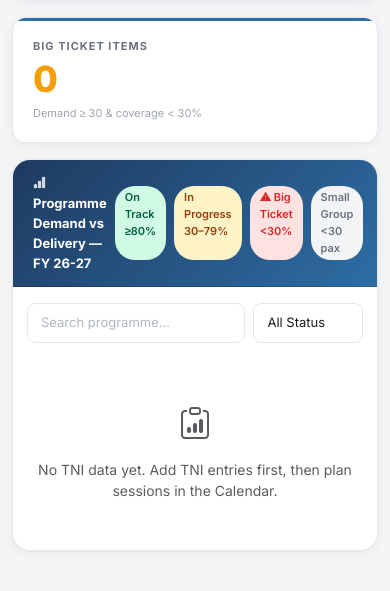
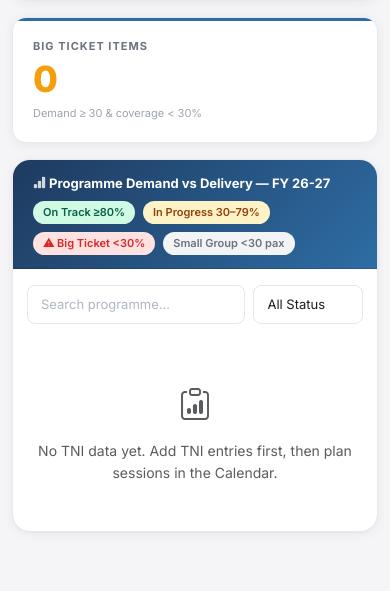
Before and after one commit to yogendradas017/bcml-training-mis, a Flask app: page /intelligence in a window 390 px wide. Shown: the part 397-988 px from the top of the page. Run offline with Flask 3, Linux system fonts and the light colour scheme; the visitor is signed in with stand-in values (Sample User, id 1); data that the repository does not hold is empty; some libraries are stand-ins or nearby versions.

Commit message:
fix(intelligence): responsive row layout — grid with mobile stack

```diff
--- a/templates/intelligence.html
+++ b/templates/intelligence.html
@@ -83,13 +83,13 @@
 
 {# ── Programme table ── #}
 <div class="card">
-  <div class="card-header ch-dark d-flex justify-content-between align-items-center">
+  <div class="card-header ch-dark d-flex flex-wrap justify-content-between align-items-center gap-2">
     <span><i class="bi bi-bar-chart-fill"></i> Programme Demand vs Delivery — FY {{ fy }}</span>
-    <div class="d-flex gap-2" style="font-size:11px;">
-      <span style="background:#d1fae5;color:#065f46;padding:3px 10px;border-radius:20px;font-weight:600;">On Track ≥80%</span>
-      <span style="background:#fef3c7;color:#92400e;padding:3px 10px;border-radius:20px;font-weight:600;">In Progress 30–79%</span>
-      <span style="background:#fee2e2;color:#dc2626;padding:3px 10px;border-radius:20px;font-weight:600;">⚠ Big Ticket &lt;30%</span>
-      <span style="background:#f3f4f6;color:#6b7280;padding:3px 10px;border-radius:20px;font-weight:600;">Small Group &lt;30 pax</span>
+    <div class="d-flex flex-wrap gap-2" style="font-size:11px;">
+      <span style="background:#d1fae5;color:#065f46;padding:3px 10px;border-radius:20px;font-weight:600;white-space:nowrap;">On Track ≥80%</span>
+      <span style="background:#fef3c7;color:#92400e;padding:3px 10px;border-radius:20px;font-weight:600;white-space:nowrap;">In Progress 30–79%</span>
+      <span style="background:#fee2e2;color:#dc2626;padding:3px 10px;border-radius:20px;font-weight:600;white-space:nowrap;">⚠ Big Ticket &lt;30%</span>
+      <span style="background:#f3f4f6;color:#6b7280;padding:3px 10px;border-radius:20px;font-weight:600;white-space:nowrap;">Small Group &lt;30 pax</span>
     </div>
   </div>
   <div class="card-body pb-2 pt-3">
@@ -132,25 +167,27 @@
           </div>
           <div style="font-size:10px;color:#9ca3af;margin-top:2px;">{{ p.pct }}% covered</div>
         </div>
-        <div style="width:90px;font-size:12px;color:#6b7280;flex-shrink:0;text-align:right;">
+        <div class="ir-cov ir-num ir-right">
+          <div class="ir-label">Covered</div>
           {{ p.covered }} covered
         </div>
-        <div style="width:90px;font-size:12px;flex-shrink:0;text-align:right;">
+        <div class="ir-left ir-num ir-right" style="font-size:12px;">
+          <div class="ir-label">Remaining</div>
           {% if p.uncovered > 0 %}
           <span style="color:#ef4444;font-weight:600;">{{ p.uncovered }} left</span>
           {% else %}
           <span style="color:#10b981;font-weight:600;">✓ Done</span>
           {% endif %}
         </div>
-        <div style="width:100px;flex-shrink:0;text-align:right;">
+        <div class="ir-status ir-right">
           {% if p.status == 'On Track' %}
-            <span style="background:#d1fae5;color:#065f46;font-size:11px;font-weight:600;padding:3px 10px;border-radius:20px;">On Track</span>
+            <span style="background:#d1fae5;color:#065f46;font-size:11px;font-weight:600;padding:3px 10px;border-radius:20px;white-space:nowrap;">On Track</span>
           {% elif p.status == 'In Progress' %}
-            <span style="background:#fef3c7;color:#92400e;font-size:11px;font-weight:600;padding:3px 10px;border-radius:20px;">In Progress</span>
+            <span style="background:#fef3c7;color:#92400e;font-size:11px;font-weight:600;padding:3px 10px;border-radius:20px;white-space:nowrap;">In Progress</span>
           {% elif p.status == 'Big Ticket' %}
-            <span style="background:#fee2e2;color:#dc2626;font-size:11px;font-weight:600;padding:3px 10px;border-radius:20px;">⚠ Big Ticket</span>
+            <span style="background:#fee2e2;color:#dc2626;font-size:11px;font-weight:600;padding:3px 10px;border-radius:20px;white-space:nowrap;">⚠ Big Ticket</span>
           {% else %}
-            <span style="background:#f3f4f6;color:#6b7280;font-size:11px;font-weight:600;padding:3px 10px;border-radius:20px;">Small Group</span>
+            <span style="background:#f3f4f6;color:#6b7280;font-size:11px;font-weight:600;padding:3px 10px;border-radius:20px;white-space:nowrap;">Small Group</span>
           {% endif %}
         </div>
       </div>
```
Also changed, not shown: other parts of templates/intelligence.html (+45 -10 lines).
